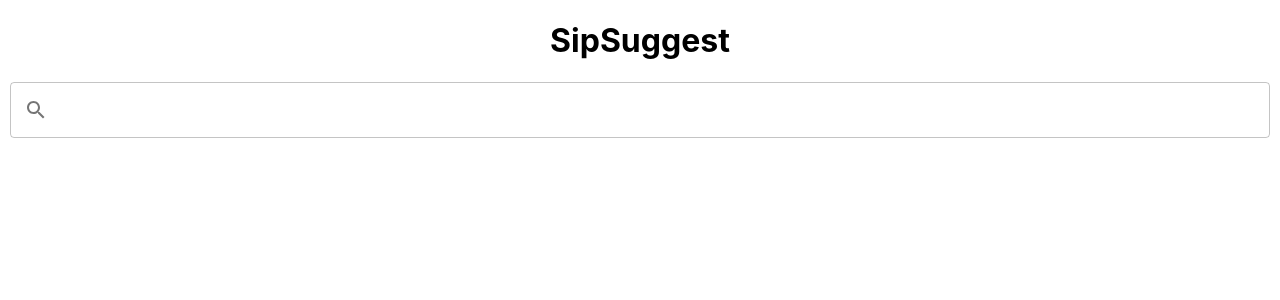
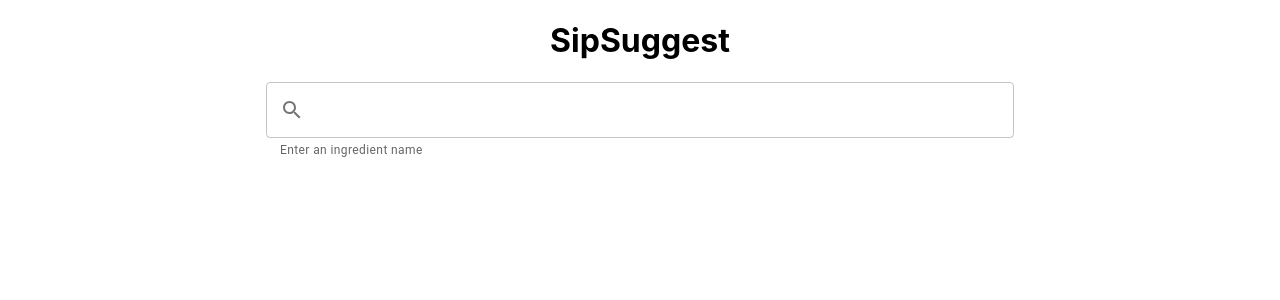
Before and after one commit to Th-429B/SipSuggest, a React (Create React App) app in the folder sipsuggest_frontend/: page / in a window 1280 px wide. Shown: the top 300 px of the page. Built offline with nearby package versions, Linux system fonts and the light colour scheme.

Commit message:
Add helper text for seach bar

```diff
--- a/sipsuggest_frontend/src/components/bar.js
+++ b/sipsuggest_frontend/src/components/bar.js
@@ -3,6 +3,7 @@ import Box from '@mui/material/Box';
 import TextField from '@mui/material/TextField';
 import SearchIcon from '@mui/icons-material/Search';
 import InputAdornment from '@mui/material/InputAdornment';
+import { Typography } from '@mui/material';
 
 
 function Bar( {onSearchTextChange} ) {
@@ -10,14 +11,15 @@ function Bar( {onSearchTextChange} ) {
   return (
     <Box
       sx={{
-        width: '100%',
+        // width: '100%',
       }}
     >
-      <TextField id="outlined-basic" variant="outlined" fullWidth
+      <TextField id="outlined-basic" variant="outlined"
         sx={{
           paddingRight: '10px',
           paddingLeft: '10px',
-          boxSizing: 'border-box' // box sizing tells browser to include padding to total width so we don't have additional horizontal scroll
+          boxSizing: 'border-box', // box sizing tells browser to include padding to total width so we don't have additional horizontal scroll
+          width: '60%'
         }}
         onChange={(e) => onSearchTextChange(e.target.value)}
         InputProps={{
@@ -27,6 +29,7 @@ function Bar( {onSearchTextChange} ) {
             </InputAdornment>
           ),
         }}
+        helperText='Enter an ingredient name'
       />
     </Box>
   );
```
